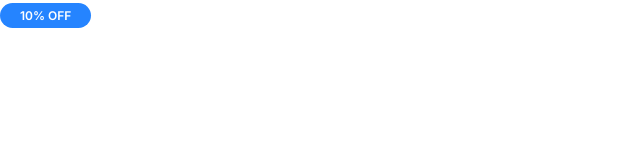
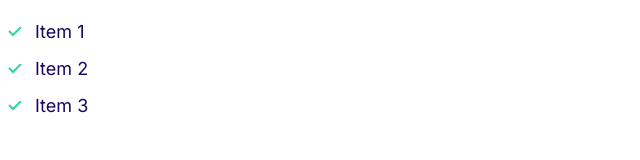
Before and after one commit to Reimi-S/moshfy-test, a plain HTML site: page project.html in a window 1280 px wide. Shown: the whole page, without its empty margins (0-640 px from the left). Drawn offline with Linux system fonts and the light colour scheme.

Commit message:
Build the lists

```diff
--- a/css/project1.css
+++ b/css/project1.css
@@ -116,3 +116,31 @@ a {
     font-size: 1.2rem;
   }
 }
+
+/* Lists */
+.list {
+  list-style: none;
+  padding-left: 0;
+  color: var(--color-headings);
+}
+
+.list--inline .list__item {
+  display: inline-block;
+  margin-right: 2rem;
+}
+
+.list--tick {
+  list-style-image: url(../images/tick.svg);
+  padding-left: 3rem;
+}
+
+.list--tick .list__item {
+  padding-left: 0.5rem;
+  margin-bottom: 1rem;
+}
+
+@media screen and (min-width: 1024px) {
+  .list-tick .list__item {
+    padding-left: 0;
+  }
+}
--- a/project.html
+++ b/project.html
@@ -14,6 +14,10 @@
     <link rel="stylesheet" href="css/normalize.css" />
   </head>
   <body>
-    <span class="badge badge--primary badge--small">10% OFF</span>
+    <ul class="list list--tick">
+      <li class="list__item">Item 1</li>
+      <li class="list__item">Item 2</li>
+      <li class="list__item">Item 3</li>
+    </ul>
   </body>
 </html>
```
Also changed, not shown: components/lists.html (added, +5 -0 lines), images/tick.svg (added).
